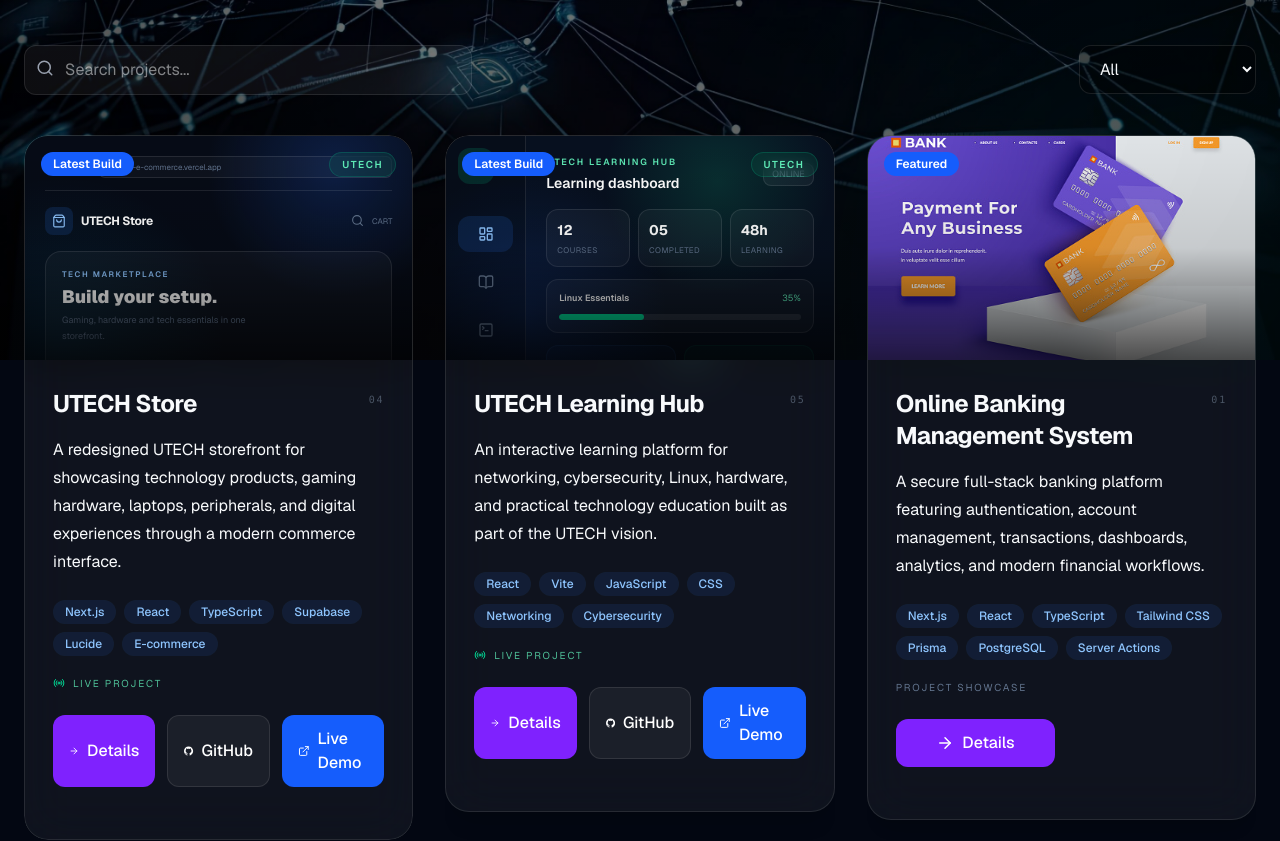
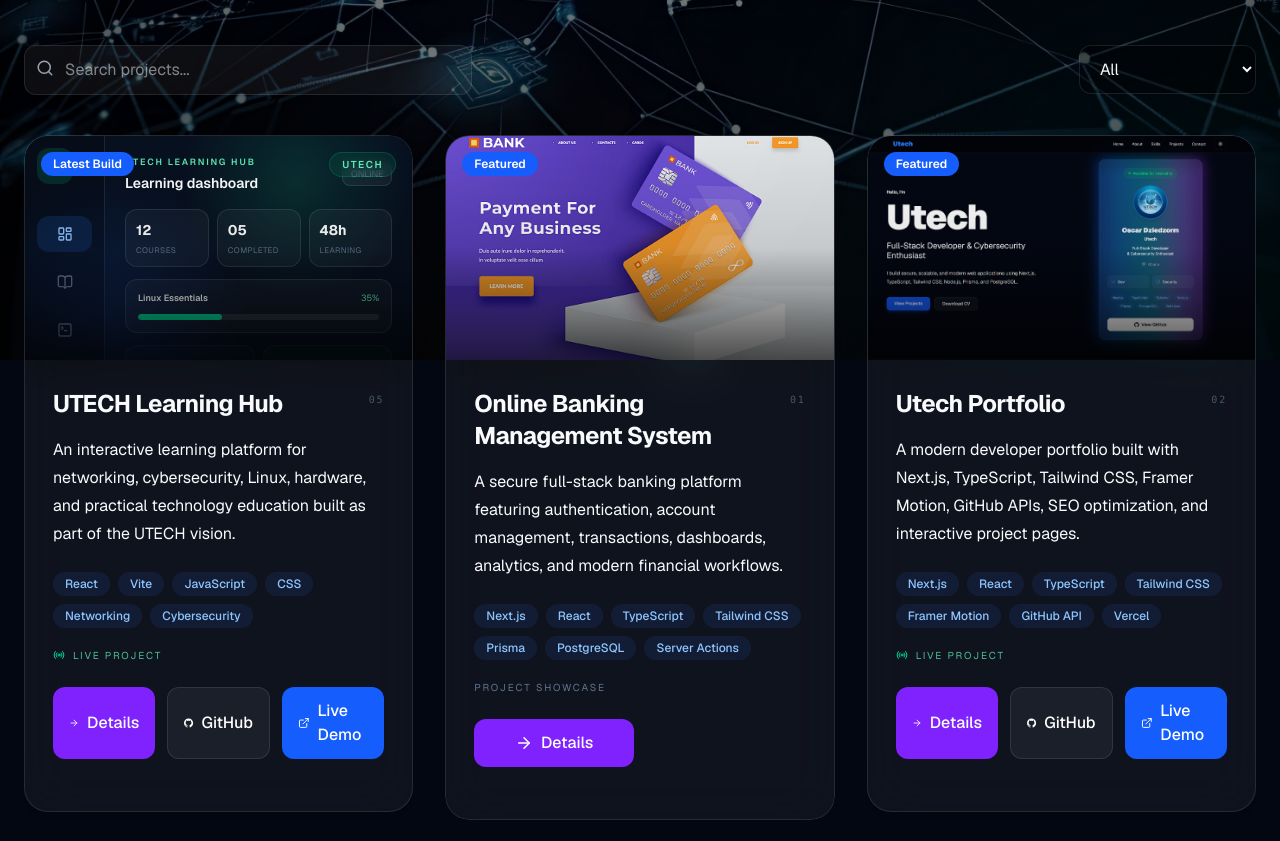
Before and after one commit to utech0201-debug/utech-portfolio, a Next.js app: page /projects in a window 1280 px wide. Shown: the part 440-1281 px from the top of the page. Built offline with nearby package versions, Linux system fonts and the light colour scheme.

Commit message:
chore: hide UTECH Store from portfolio

```diff
--- a/src/data/projects.ts
+++ b/src/data/projects.ts
@@ -1,78 +1,6 @@
 import { Project } from "@/types/project";
 
 export const projects: Project[] = [
-  {
-    id: 4,
-    slug: "utech-store",
-    title: "UTECH Store",
-    description:
-      "A redesigned UTECH storefront for showcasing technology products, gaming hardware, laptops, peripherals, and digital experiences through a modern commerce interface.",
-    overview:
-      "UTECH Store is the e-commerce side of the UTECH vision — a modern storefront built to bring software, hardware, gaming products, and useful technology tools together in one polished experience.",
-    image: "/projects/portfolio.png",
-    gallery: ["https://utech-e-commerce.vercel.app/"],
-    github: "https://github.com/utech0201-debug/utech-e-commerce",
-    demo: "https://utech-e-commerce.vercel.app/",
-    technologies: [
-      "Next.js",
-      "React",
-      "TypeScript",
-      "Supabase",
-      "Lucide",
-      "E-commerce",
-    ],
-    features: [
-      "Product Catalog",
-      "Gaming & Hardware Sections",
-      "Responsive Storefront",
-      "Product Discovery",
-      "Checkout Experience",
-      "Modern Tech-focused UI",
-    ],
-    architecture: [
-      "Next.js App Router",
-      "React Component Architecture",
-      "Supabase Data Layer",
-      "Responsive UI System",
-    ],
-    challenges: [
-      "Modernizing an existing storefront",
-      "Creating a stronger product browsing experience",
-      "Keeping the interface responsive across devices",
-      "Balancing visual polish with usability",
-    ],
-    lessons: [
-      "E-commerce UI architecture",
-      "Responsive design",
-      "Product presentation",
-      "Interactive frontend patterns",
-    ],
-    futurePlans: [
-      "Live Product Database",
-      "User Accounts",
-      "Order Tracking",
-      "Mobile Money Integration",
-      "Admin Dashboard",
-      "Production Payments",
-    ],
-    timeline: [
-      "Store Audit",
-      "Design Upgrade",
-      "Product UI",
-      "Checkout",
-      "Responsive Polish",
-      "Deployment",
-    ],
-    stats: {
-      linesOfCode: "25,000+",
-      components: 30,
-      files: 70,
-      duration: "Ongoing",
-      performance: 95,
-      version: "v2.0",
-    },
-  },
-
   {
     id: 5,
     slug: "utech-learning-hub",
```
